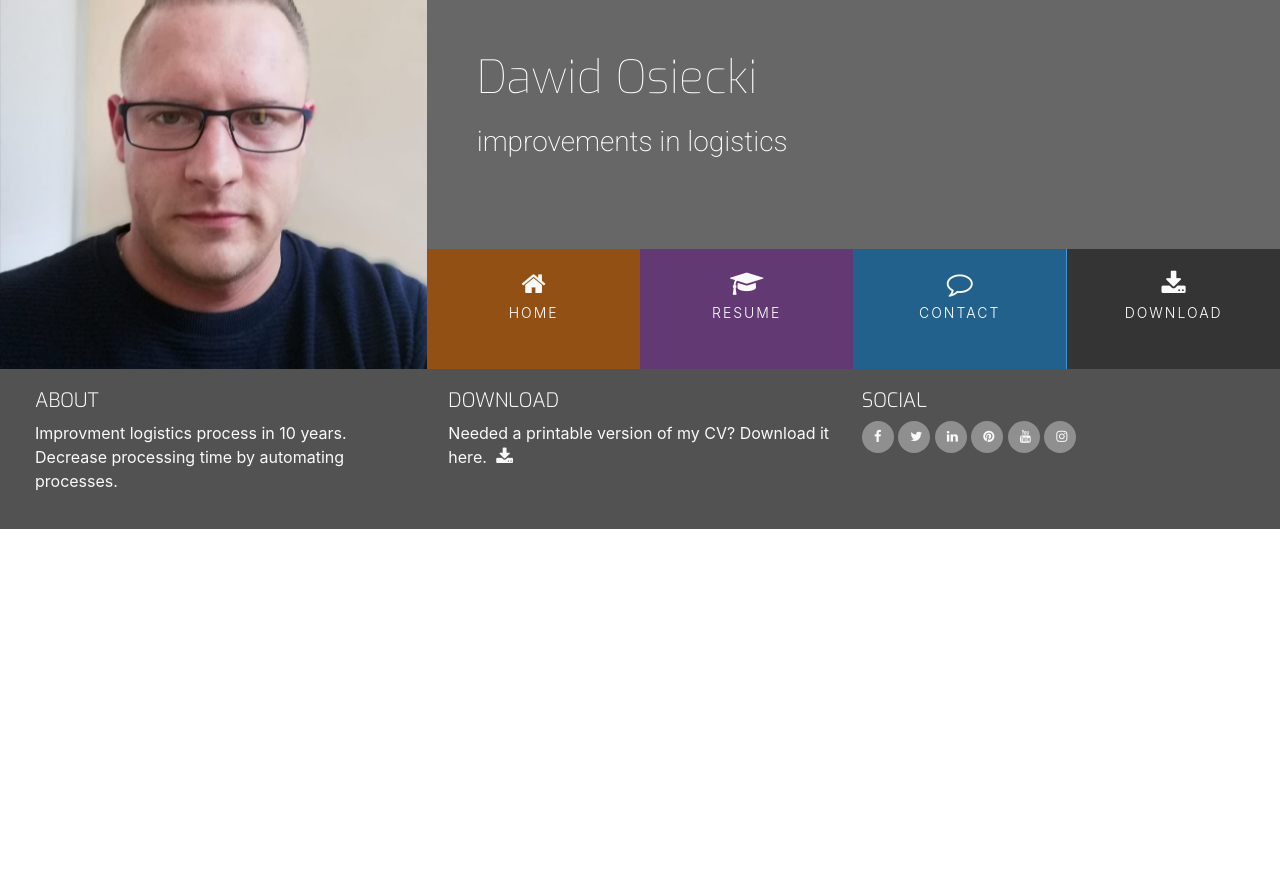
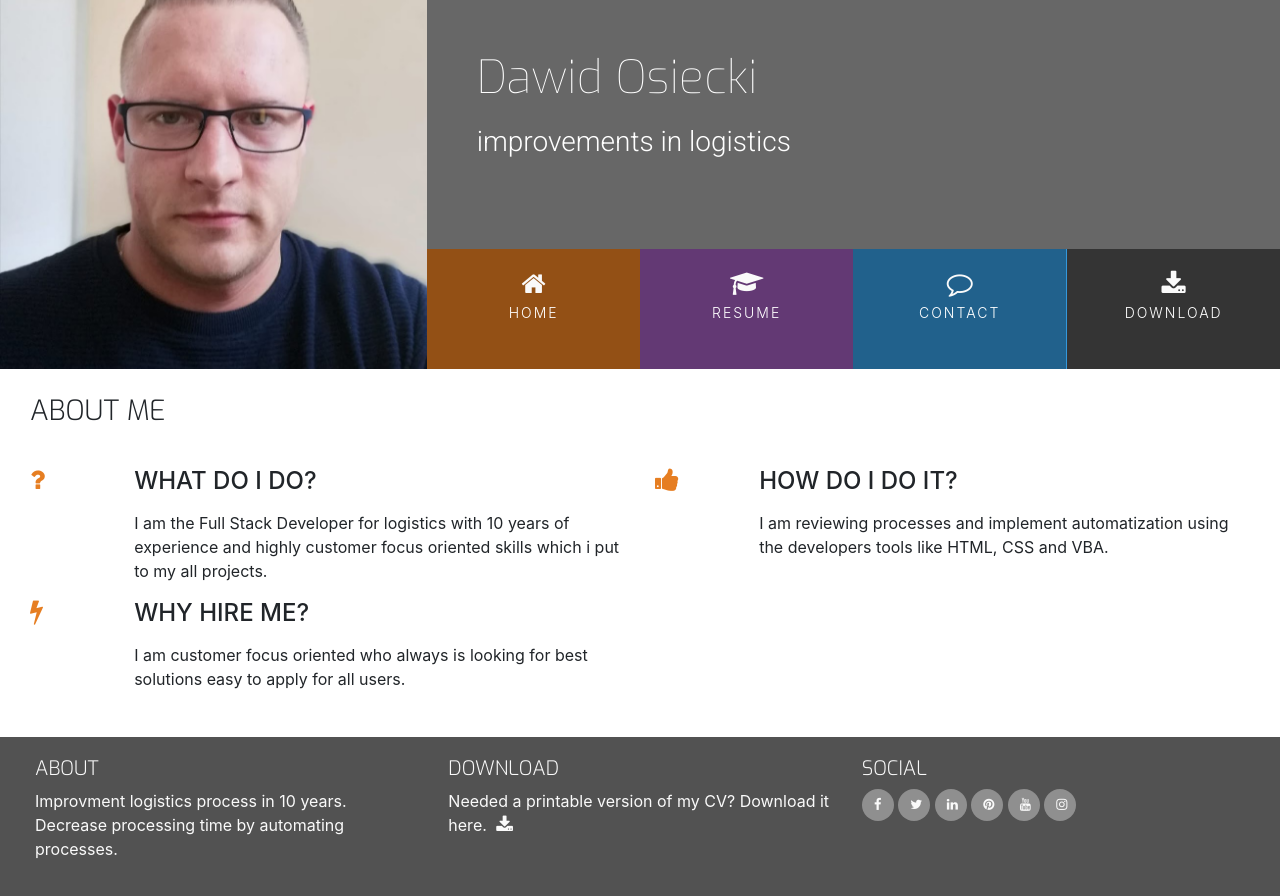
Before and after one commit to dejvoss/CV-Resume-Website-Template, a plain HTML site: page index.html in a window 1280 px wide. Before the commit the page ends 800 px from the top, so only its background shows below. Drawn offline with nearby package versions, Linux system fonts and the light colour scheme.

Commit message:
Add the content for home website

```diff
--- a/assets/css/style.css
+++ b/assets/css/style.css
@@ -4,6 +4,10 @@
 
 .bg-color-name-title {
     background-color: #676767;
+}
+
+.bg-color-three-reasons {
+    background-color: #fff;
 }
 
 .ui-menu-color-home {
@@ -45,6 +49,23 @@ h4 {
     display: inline-block;
 }
 
+.row-table {
+    display: table;
+}
+
+.section-column {
+    display: table-cell;
+    padding: 0 30px 30px;
+    float: none;
+}
+
+.section-heading {
+    font-family: "Exo";
+    font-weight: 300;
+    margin-top: 25px;
+    margin-bottom: 40px;
+}
+
 /*----------------------------------------------------------------heading */
 
 header {
@@ -78,7 +99,7 @@ header {
 
 .title {
     font-family: "Roboto", sans-serif;
-    font-weight: 200;
+    font-weight: 300;
     font-size: 28px;
     margin-top: 20px;
     margin-bottom: 90px;
@@ -199,3 +220,14 @@ footer {
 #footer-details {
     padding: 20px;
 }
+
+/*---------------------------------------------------------------- Three reasons */
+
+.three-reasons-icon {
+    font-size: 26px;
+    color: #e67e22;
+}
+
+.three-reasons-heading {
+    margin-bottom: 15px;
+}
--- a/index.html
+++ b/index.html
@@ -46,8 +46,57 @@
             </div>
         </div>
     </header>
-    <section>
-
+    <section class="container-fluid">
+        <div class="row row-table">
+            <div class="col-md-8 bg-color-three-reasons section-column">
+                <div class="row">
+                    <div class="col">
+                        <h3 class="section-heading uppercase">About Me</h3>
+                    </div>
+                </div>
+                <div class="row">
+                    <div class="col-10 offset-1 offset-sm-0 col-sm-4 col-md-6">
+                        <div class="row">
+                            <div class="col-2">
+                                <i class="three-reasons-icon fa fa-question" aria-hidden="true"></i>
+                            </div>
+                            <div class="col-10">
+                                <h4 class="three-reasons-heading uppercase">What do I do?</h4>
+                                <p>
+                                    I am the Full Stack Developer for logistics with 10 years of experience and highly customer focus oriented skills which i put to my all projects.
+                                </p>
+                            </div>
+                        </div>
+                    </div>
+                    <div class="col-10 offset-1 offset-sm-0 col-sm-4 col-md-6">
+                        <div class="row">
+                            <div class="col-2">
+                                <i class="three-reasons-icon fa fa-thumbs-up" aria-hidden="true"></i>
+                            </div>
+                            <div class="col-10">
+                                <h4 class="three-reasons-heading uppercase">How do I do it?</h4>
+                                <p>
+                                    I am reviewing processes and implement automatization using the developers tools like HTML, CSS and VBA.
+                                </p>
+                            </div>
+                        </div>
+                    </div>
+                    <div class="col-10 offset-1 offset-sm-0 col-sm-4 col-md-6">
+                        <div class="row">
+                            <div class="col-2">
+                                <i class="three-reasons-icon fa fa-bolt" aria-hidden="true"></i>
+                            </div>
+                            <div class="col-10">
+                                <h4 class="three-reasons-heading uppercase">Why hire me?</h4>
+                                <p>
+                                    I am customer focus oriented who always is looking for best solutions easy to apply for all users.
+                                </p>
+                            </div>
+                        </div>
+                    </div>
+                </div>
+            </div>
+        </div>
     </section>
     <footer class="container-fluid">
         <div id="footer-details" class="row">
```
